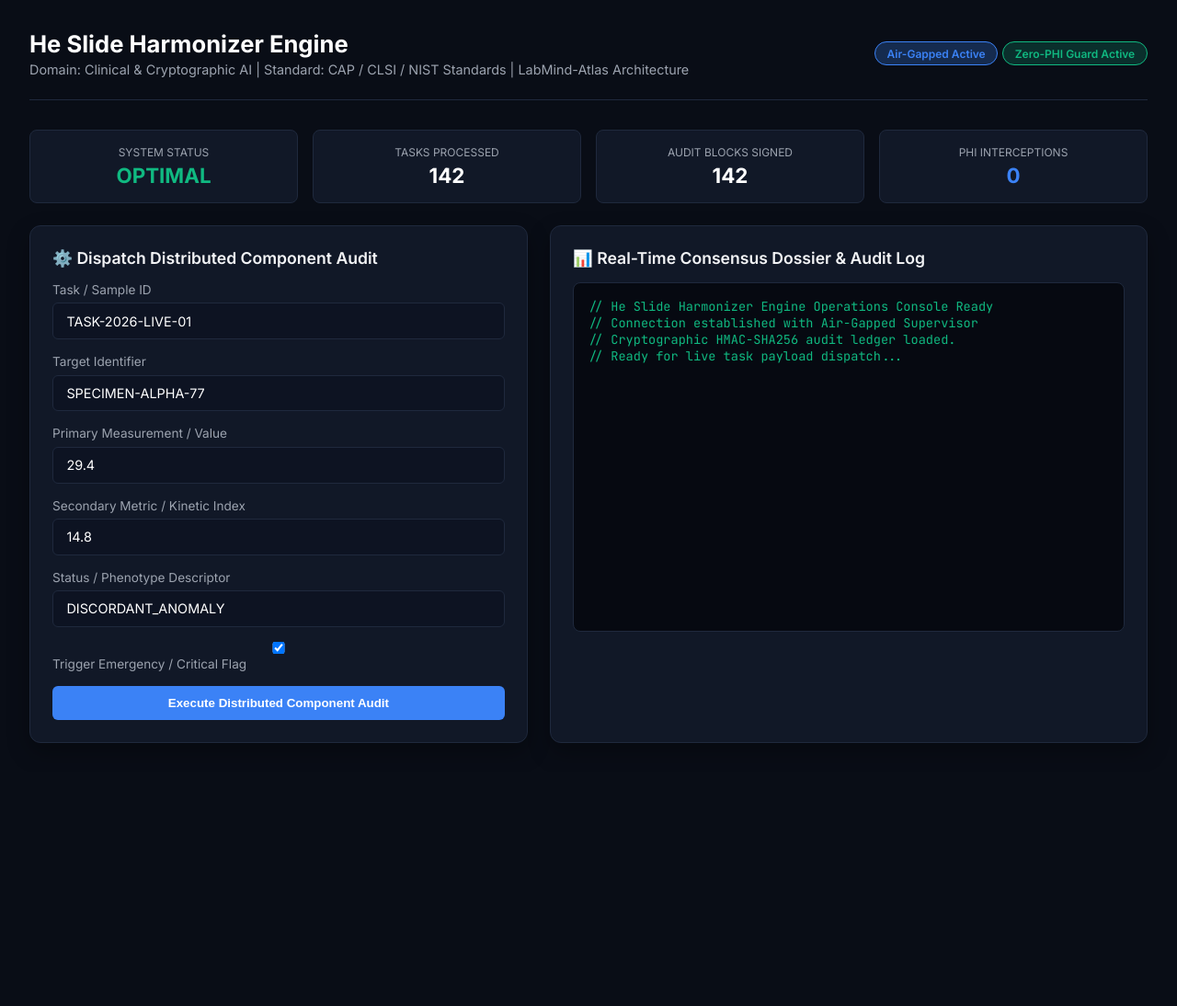
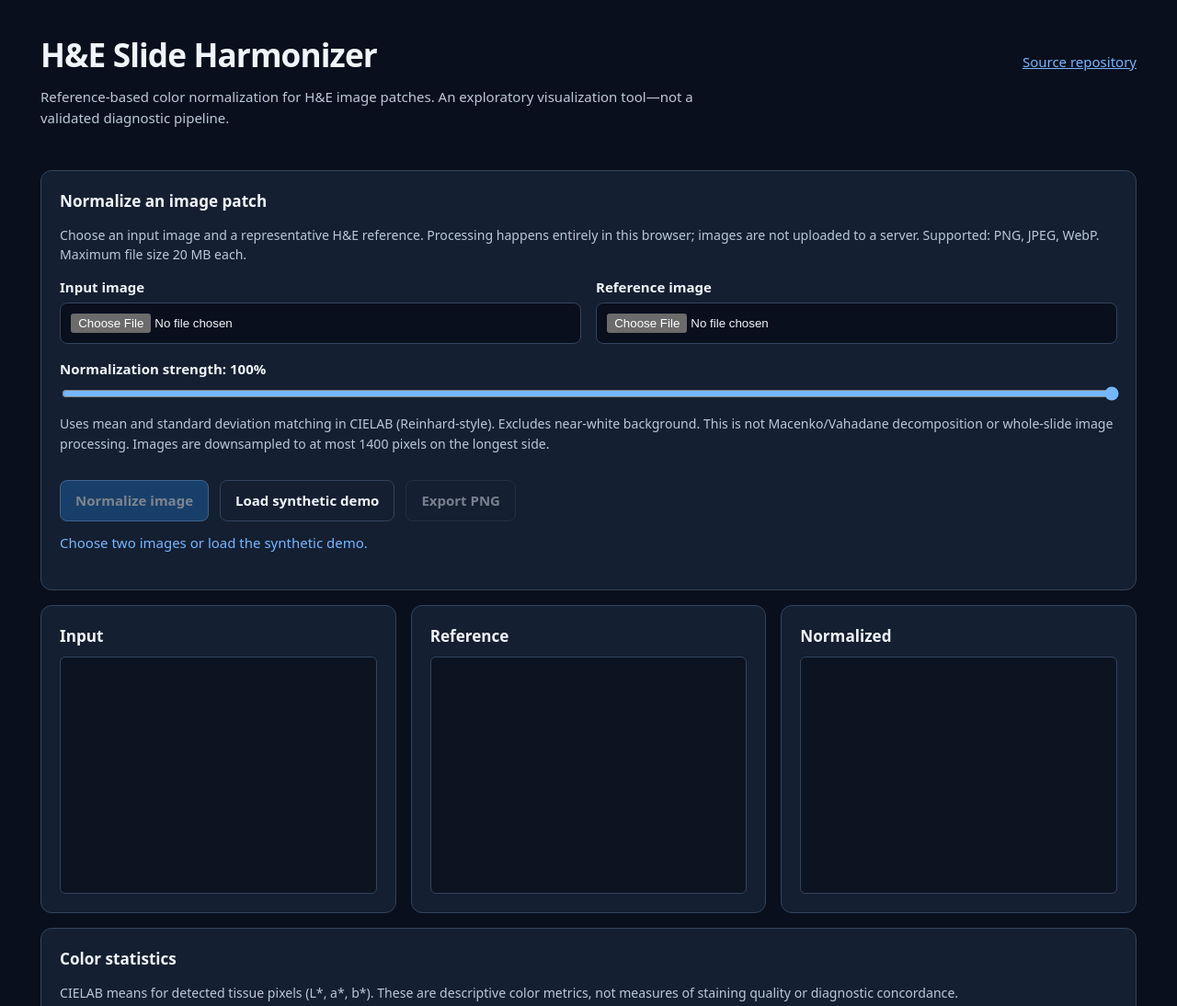
Before and after one commit to abusuraihsakhri/he-slide-harmonizer-agent, a plain HTML site: page web/index.html in a window 1280 px wide. Shown: the top 1094 px of the page at 92% size. Before the commit the page ends 840 px from the top, so only its background shows below. Drawn offline with Linux system fonts and the light colour scheme.

Commit message:
Replace broken simulated console with accessible local image preview

```diff
--- a/web/index.html
+++ b/web/index.html
@@ -1,236 +1,91 @@
-<!DOCTYPE html>
+<!doctype html>
 <html lang="en">
 <head>
-    <meta charset="UTF-8">
-    <meta name="viewport" content="width=device-width, initial-scale=1.0">
-    <title>He Slide Harmonizer Engine — Operations Console</title>
-    <link href="https://fonts.googleapis.com/css2?family=Inter:wght@300;400;600;700&family=JetBrains+Mono:wght@400;600&display=swap" rel="stylesheet">
-    <style>
-        :root {
-            --bg: #090d16;
-            --card: #111827;
-            --border: #1f293d;
-            --accent: #3b82f6;
-            --accent-glow: rgba(59, 130, 246, 0.25);
-            --text: #f3f4f6;
-            --text-muted: #9ca3af;
-            --danger: #ef4444;
-            --warning: #f59e0b;
-            --success: #10b981;
-        }
-        * { box-sizing: border-box; margin: 0; padding: 0; }
-        body {
-            font-family: 'Inter', sans-serif;
-            background: var(--bg);
-            color: var(--text);
-            padding: 2rem;
-            min-height: 100vh;
-        }
-        .header {
-            display: flex;
-            justify-content: space-between;
-            align-items: center;
-            border-bottom: 1px solid var(--border);
-            padding-bottom: 1.5rem;
-            margin-bottom: 2rem;
-        }
-        .header-title h1 { font-size: 1.6rem; font-weight: 700; color: #fff; }
-        .header-title p { color: var(--text-muted); font-size: 0.9rem; margin-top: 0.25rem; }
-        .badge {
-            display: inline-block;
-            padding: 0.3rem 0.8rem;
-            border-radius: 9999px;
-            font-size: 0.75rem;
-            font-weight: 600;
-            background: var(--accent-glow);
-            color: var(--accent);
-            border: 1px solid var(--accent);
-        }
-        .grid {
-            display: grid;
-            grid-template-columns: 1fr 1.2fr;
-            gap: 1.5rem;
-        }
-        .card {
-            background: var(--card);
-            border: 1px solid var(--border);
-            border-radius: 12px;
-            padding: 1.5rem;
-            box-shadow: 0 10px 25px rgba(0,0,0,0.3);
-        }
-        .card h2 {
-            font-size: 1.1rem;
-            font-weight: 600;
-            margin-bottom: 1rem;
-            display: flex;
-            align-items: center;
-            gap: 0.5rem;
-        }
-        .form-group { margin-bottom: 1rem; }
-        label { display: block; font-size: 0.85rem; color: var(--text-muted); margin-bottom: 0.4rem; }
-        input, select, textarea {
-            width: 100%;
-            padding: 0.65rem 0.9rem;
-            background: #0d1322;
-            border: 1px solid var(--border);
-            border-radius: 6px;
-            color: #fff;
-            font-family: inherit;
-            font-size: 0.9rem;
-        }
-        input:focus, textarea:focus { outline: none; border-color: var(--accent); }
-        .btn {
-            background: var(--accent);
-            color: #fff;
-            border: none;
-            padding: 0.7rem 1.4rem;
-            border-radius: 6px;
-            font-weight: 600;
-            cursor: pointer;
-            transition: 0.2s;
-            width: 100%;
-        }
-        .btn:hover { background: #2563eb; }
-        .terminal {
-            background: #060911;
-            border: 1px solid var(--border);
-            border-radius: 8px;
-            padding: 1rem;
-            font-family: 'JetBrains Mono', monospace;
-            font-size: 0.85rem;
-            color: #10b981;
-            height: 380px;
-            overflow-y: auto;
-            white-space: pre-wrap;
-        }
-        .metrics-bar {
-            display: grid;
-            grid-template-columns: repeat(4, 1fr);
-            gap: 1rem;
-            margin-bottom: 1.5rem;
-        }
-        .metric-box {
-            background: var(--card);
-            border: 1px solid var(--border);
-            border-radius: 8px;
-            padding: 1rem;
-            text-align: center;
-        }
-        .metric-val { font-size: 1.4rem; font-weight: 700; color: #fff; margin-top: 0.25rem; }
-        .metric-label { font-size: 0.75rem; color: var(--text-muted); text-transform: uppercase; }
-    </style>
+  <meta charset="utf-8">
+  <meta name="viewport" content="width=device-width, initial-scale=1">
+  <meta name="description" content="Local H&E color harmonization preview using an uploaded reference image.">
+  <title>H&E Slide Harmonizer — Image Preview</title>
+  <style>
+    :root { color-scheme: dark; --bg:#090f1c; --panel:#141f31; --border:#33445d; --text:#f0f5fc; --muted:#bac9da; --accent:#75b7ff; }
+    * { box-sizing:border-box; }
+    body { margin:0; background:var(--bg); color:var(--text); font:15px/1.55 system-ui,-apple-system,Segoe UI,sans-serif; }
+    a { color:var(--accent); }
+    header,main,footer { max-width:1240px; margin:auto; padding:1rem 1.5rem; }
+    header { display:flex; flex-wrap:wrap; align-items:baseline; justify-content:space-between; gap:.5rem; padding-top:2rem; }
+    h1 { font-size:clamp(1.45rem,3vw,2.2rem); margin:0; letter-spacing:-.025em; }
+    h2 { font-size:1.07rem; margin:0 0 .75rem; }
+    p { margin:.45rem 0 .8rem; }
+    .sub { color:var(--muted); max-width:85ch; }
+    .panel { background:var(--panel); border:1px solid var(--border); border-radius:12px; padding:1.25rem; }
+    .controls { display:grid; grid-template-columns:repeat(2,minmax(0,1fr)); gap:1rem; }
+    label { display:block; font-weight:650; margin-bottom:.3rem; }
+    input[type=file] { width:100%; padding:.7rem; border:1px solid var(--border); border-radius:8px; background:var(--bg); color:var(--text); }
+    input[type=range] { width:100%; accent-color:var(--accent); }
+    .wide { grid-column:1/-1; }
+    .actions { display:flex; flex-wrap:wrap; align-items:center; gap:.75rem; }
+    button, .action { border:1px solid var(--accent); background:#1e66ae; color:#fff; border-radius:8px; font:inherit; font-weight:650; padding:.62rem 1rem; cursor:pointer; }
+    button.secondary { background:transparent; color:var(--text); border-color:var(--border); }
+    button:disabled { opacity:.45; cursor:not-allowed; }
+    :focus-visible { outline:3px solid #f7c873; outline-offset:3px; }
+    .help { color:var(--muted); font-size:.88rem; }
+    #status { min-height:2em; color:var(--accent); margin-top:.7rem; }
+    .gallery { display:grid; grid-template-columns:repeat(3,minmax(0,1fr)); gap:1rem; margin-top:1rem; }
+    .imagebox { min-width:0; }
+    canvas { display:block; width:100%; height:auto; aspect-ratio:4/3; object-fit:contain; background:#0c1422; border:1px solid var(--border); border-radius:6px; }
+    .gallery h2 { margin-bottom:.5rem; }
+    .stats { margin-top:1rem; }
+    #metrics { white-space:pre-wrap; overflow-wrap:anywhere; color:var(--muted); font:0.86rem/1.6 ui-monospace,SFMono-Regular,Consolas,monospace; }
+    footer { padding-bottom:2rem; color:var(--muted); font-size:.85rem; }
+    @media(max-width:750px) { .gallery { grid-template-columns:1fr; } }
+    @media(max-width:590px) { .controls { grid-template-columns:1fr; } }
+  </style>
 </head>
 <body>
-
-    <div class="header">
-        <div class="header-title">
-            <h1>He Slide Harmonizer Engine</h1>
-            <p>Domain: Clinical & Cryptographic AI | Standard: CAP / CLSI / NIST Standards | LabMind-Atlas Architecture</p>
-        </div>
-        <div>
-            <span class="badge">Air-Gapped Active</span>
-            <span class="badge" style="background: rgba(16,185,129,0.2); color: #10b981; border-color: #10b981;">Zero-PHI Guard Active</span>
-        </div>
+<header>
+  <div>
+    <h1>H&amp;E Slide Harmonizer</h1>
+    <p class="sub">Reference-based color normalization for H&amp;E image patches. An exploratory visualization tool—not a validated diagnostic pipeline.</p>
+  </div>
+  <a href="https://github.com/abusuraihsakhri/he-slide-harmonizer-agent" rel="noopener noreferrer">Source repository</a>
+</header>
+<main>
+  <section class="panel" aria-labelledby="input-heading">
+    <h2 id="input-heading">Normalize an image patch</h2>
+    <p class="help">Choose an input image and a representative H&amp;E reference. Processing happens entirely in this browser; images are not uploaded to a server. Supported: PNG, JPEG, WebP. Maximum file size 20 MB each.</p>
+    <div class="controls">
+      <div>
+        <label for="sourceFile">Input image</label>
+        <input id="sourceFile" type="file" accept="image/png,image/jpeg,image/webp">
+      </div>
+      <div>
+        <label for="referenceFile">Reference image</label>
+        <input id="referenceFile" type="file" accept="image/png,image/jpeg,image/webp">
+      </div>
+      <div class="wide">
+        <label for="strength">Normalization strength: <output id="strengthValue" for="strength">100%</output></label>
+        <input id="strength" type="range" min="0" max="100" value="100" step="5">
+        <p class="help">Uses mean and standard deviation matching in CIELAB (Reinhard-style). Excludes near-white background. This is not Macenko/Vahadane decomposition or whole-slide image processing. Images are downsampled to at most 1400 pixels on the longest side.</p>
+      </div>
+      <div class="wide actions">
+        <button id="processBtn" type="button" disabled>Normalize image</button>
+        <button id="demoBtn" type="button" class="secondary">Load synthetic demo</button>
+        <button id="downloadBtn" type="button" class="secondary" disabled>Export PNG</button>
+      </div>
     </div>
-
-    <div class="metrics-bar">
-        <div class="metric-box">
-            <div class="metric-label">System Status</div>
-            <div class="metric-val" style="color: var(--success);" id="m-status">OPTIMAL</div>
-        </div>
-        <div class="metric-box">
-            <div class="metric-label">Tasks Processed</div>
-            <div class="metric-val" id="m-tasks">142</div>
-        </div>
-        <div class="metric-box">
-            <div class="metric-label">Audit Blocks Signed</div>
-            <div class="metric-val" id="m-audit">142</div>
-        </div>
-        <div class="metric-box">
-            <div class="metric-label">PHI Interceptions</div>
-            <div class="metric-val" style="color: var(--accent);" id="m-phi">0</div>
-        </div>
-    </div>
-
-    <div class="grid">
-        <div class="card">
-            <h2>⚙️ Dispatch Distributed Component Audit</h2>
-            <div class="form-group">
-                <label>Task / Sample ID</label>
-                <input type="text" id="task_id" value="TASK-2026-LIVE-01">
-            </div>
-            <div class="form-group">
-                <label>Target Identifier</label>
-                <input type="text" id="target_id" value="SPECIMEN-ALPHA-77">
-            </div>
-            <div class="form-group">
-                <label>Primary Measurement / Value</label>
-                <input type="number" id="primary_metric" value="29.4" step="0.1">
-            </div>
-            <div class="form-group">
-                <label>Secondary Metric / Kinetic Index</label>
-                <input type="number" id="secondary_metric" value="14.8" step="0.1">
-            </div>
-            <div class="form-group">
-                <label>Status / Phenotype Descriptor</label>
-                <input type="text" id="status_descriptor" value="DISCORDANT_ANOMALY">
-            </div>
-            <div class="form-group">
-                <label><input type="checkbox" id="is_critical" checked> Trigger Emergency / Critical Flag</label>
-            </div>
-            <button class="btn" onclick="runAudit()">Execute Distributed Component Audit</button>
-        </div>
-
-        <div class="card">
-            <h2>📊 Real-Time Consensus Dossier & Audit Log</h2>
-            <div class="terminal" id="outputConsole">// He Slide Harmonizer Engine Operations Console Ready
-// Connection established with Air-Gapped Supervisor
-// Cryptographic HMAC-SHA256 audit ledger loaded.
-// Ready for live task payload dispatch...</div>
-        </div>
-    </div>
-
-    <script>
-        async function runAudit() {
-            const consoleEl = document.getElementById('outputConsole');
-            consoleEl.innerText = "// Dispatching task across specialized workers...
-// Invoking InvariantQCWorker, SafetyEscalationWorker, ProtocolWorker...";
-
-            const payload = {
-                task_id: document.getElementById('task_id').value,
-                target_identifier: document.getElementById('target_id').value,
-                primary_metric: parseFloat(document.getElementById('primary_metric').value),
-                secondary_metric: parseFloat(document.getElementById('secondary_metric').value),
-                status_descriptor: document.getElementById('status_descriptor').value,
-                is_critical_flag: document.getElementById('is_critical').checked
-            };
-
-            try {
-                const res = await fetch('/api/audit', {
-                    method: 'POST',
-                    headers: { 'Content-Type': 'application/json' },
-                    body: JSON.stringify(payload)
-                });
-                const data = await res.json();
-                consoleEl.innerText = JSON.stringify(data, null, 2);
-                document.getElementById('m-tasks').innerText = parseInt(document.getElementById('m-tasks').innerText) + 1;
-                document.getElementById('m-audit').innerText = parseInt(document.getElementById('m-audit').innerText) + 1;
-            } catch (err) {
-                consoleEl.innerText = "// Offline / Simulation Output:\n" + JSON.stringify({
-                    dossier_id: "DOSSIER-SIM-" + Math.floor(Math.random()*10000),
-                    system: "he-slide-harmonizer-engine",
-                    domain: "Clinical & Cryptographic AI",
-                    task_id: payload.task_id,
-                    overall_urgency: payload.is_critical_flag ? "CRITICAL_STAT_PANIC" : "ELEVATED_RISK",
-                    integrity_status: "DISCORDANT_ANOMALY",
-                    alerts: [
-                        { worker: "InvariantQCWorker", alert: "Primary metric exceeds upper reference bound" },
-                        { worker: "SafetyEscalationWorker", alert: "Critical emergency interlock flag active" }
-                    ],
-                    audit_hash: "HMAC_SHA256_e83f9a72b941d6c381f9"
-                }, null, 2);
-            }
-        }
-    </script>
+    <p id="status" role="status" aria-live="polite">Choose two images or load the synthetic demo.</p>
+  </section>
+  <section class="gallery" aria-label="Image comparison">
+    <div class="panel imagebox"><h2>Input</h2><canvas id="sourceCanvas" width="400" height="300" aria-label="Input image preview"></canvas></div>
+    <div class="panel imagebox"><h2>Reference</h2><canvas id="referenceCanvas" width="400" height="300" aria-label="Reference image preview"></canvas></div>
+    <div class="panel imagebox"><h2>Normalized</h2><canvas id="outputCanvas" width="400" height="300" aria-label="Normalized image preview"></canvas></div>
+  </section>
+  <section class="panel stats" aria-labelledby="details-heading">
+    <h2 id="details-heading">Color statistics</h2>
+    <p class="help">CIELAB means for detected tissue pixels (L*, a*, b*). These are descriptive color metrics, not measures of staining quality or diagnostic concordance.</p>
+    <div id="metrics">No image processed.</div>
+  </section>
+</main>
+<footer>For research and education only. Raster patches only; no SVS/NDPI/DICOM whole-slide decoding. Avoid using identifiable clinical material in demonstrations or public presentations.</footer>
+<script type="module" src="./app.mjs"></script>
 </body>
 </html>
```
